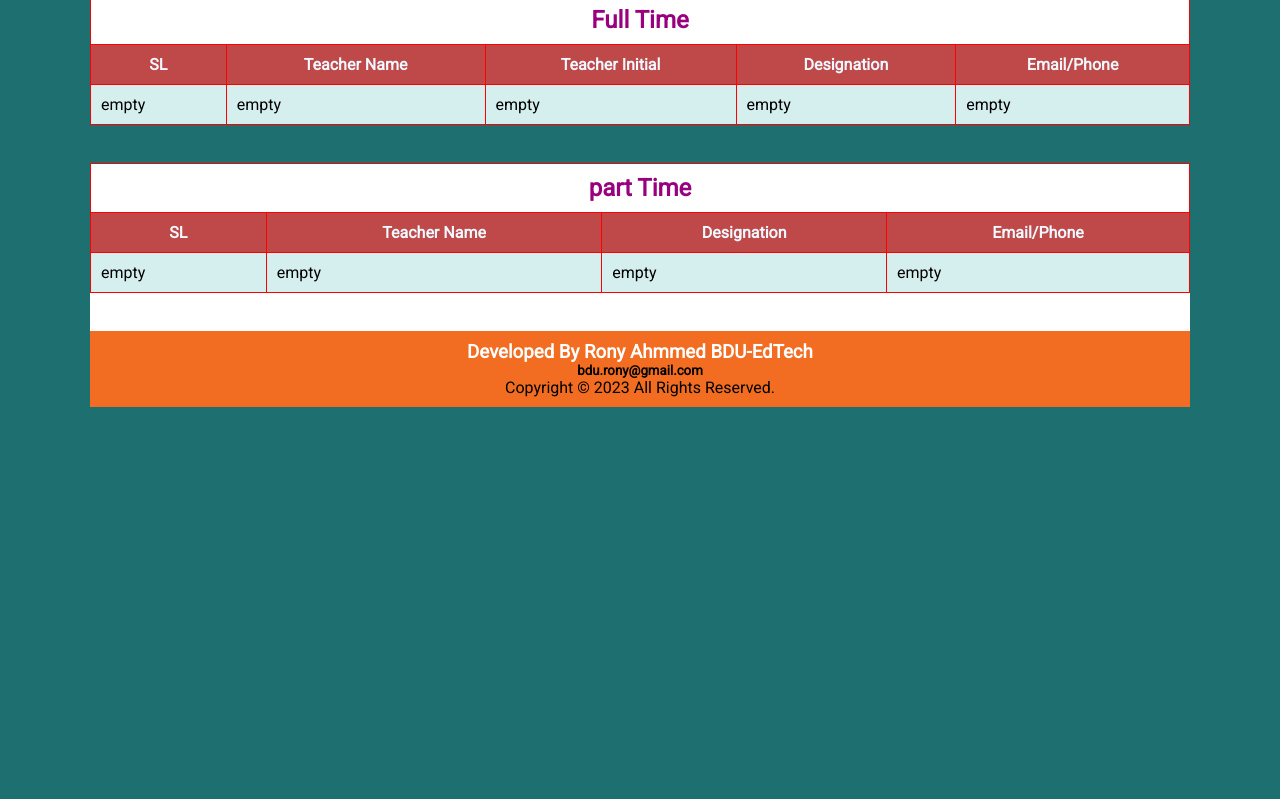
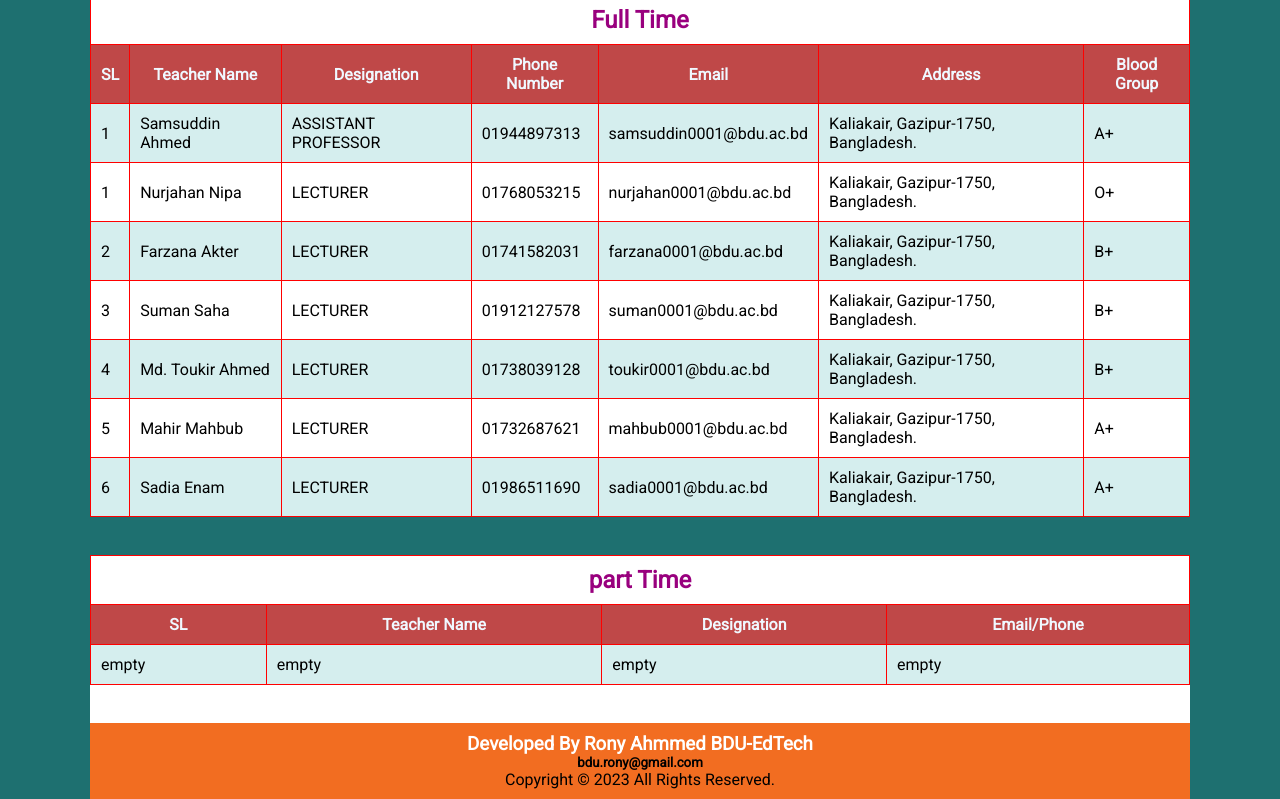
Before and after one commit to Rony7s/EmptyRoom, a plain HTML site: page teacherIRE.html in a window 1280 px wide. Shown: the part 140-939 px from the top of the page. Before the commit the page ends 800 px from the top, so only its background shows below. Drawn offline with nearby package versions, Linux system fonts and the light colour scheme.

Commit message:
teacher info add

```diff
--- a/teacherIRE.html
+++ b/teacherIRE.html
@@ -43,7 +43,7 @@ table, th, td {
 
 
     <header class="container Faculty">
-        <h1>Department of IRE</h1>
+        <h1>Department of Internet of Things and Robotics Engineering<a href="https://ire.bdu.ac.bd/ire/teachers/active">(IRE)</a></h1>
         <h2>Faculty List</h2>
     </header>
 
@@ -51,23 +51,81 @@ table, th, td {
     <section class="full-time container">
         <table class="t_table">
             <tr>
-                <td colspan="5">
+                <td colspan="7">
                   <h1>Full Time</h1>
                 </td>
             </tr>
             <tr>
                 <th>SL</th>
                 <th>Teacher Name</th>
-                <th>Teacher Initial</th>
                 <th>Designation</th>
-                <th>Email/Phone</th>
+                <th>Phone Number</th>
+                <th>Email</th>
+                <th>Address</th>
+                <th>Blood Group</th>
             </tr>
             <tr>
-                <td>empty</td>
-                <td>empty</td>
-                <td>empty</td>
-                <td>empty</td>
-                <td>empty</td>
+                <td>1</td>
+                <td>Samsuddin Ahmed</td>
+                <td>ASSISTANT PROFESSOR</td>
+                <td>01944897313</td>
+                <td>samsuddin0001@bdu.ac.bd</td>
+                <td>Kaliakair, Gazipur-1750, Bangladesh.</td>
+                <td>A+</td>
+            </tr>
+            <tr>
+                <td>1</td>
+                <td>Nurjahan Nipa</td>
+                <td>LECTURER</td>
+                <td>01768053215</td>
+                <td>nurjahan0001@bdu.ac.bd</td>
+                <td>Kaliakair, Gazipur-1750, Bangladesh.</td>
+                <td>O+</td>
+            </tr>
+            <tr>
+                <td>2</td>
+                <td>Farzana Akter</td>
+                <td>LECTURER</td>
+                <td>01741582031</td>
+                <td>farzana0001@bdu.ac.bd</td>
+                <td>Kaliakair, Gazipur-1750, Bangladesh.</td>
+                <td>B+</td>
+            </tr>
+            <tr>
+                <td>3</td>
+                <td>Suman Saha</td>
+                <td>LECTURER</td>
+                <td>01912127578</td>
+                <td>suman0001@bdu.ac.bd</td>
+                <td>Kaliakair, Gazipur-1750, Bangladesh.</td>
+                <td>B+</td>
+            </tr>
+            <tr>
+                <td>4</td>
+                <td>Md. Toukir Ahmed</td>
+                <td>LECTURER</td>
+                <td>01738039128</td>
+                <td>toukir0001@bdu.ac.bd</td>
+                <td>Kaliakair, Gazipur-1750, Bangladesh.</td>
+                <td>B+</td>
+            </tr>
+            <tr>
+                <td>5</td>
+                <td>Mahir Mahbub</td>
+                <td>LECTURER</td>
+                <td>01732687621</td>
+                <td>mahbub0001@bdu.ac.bd</td>
+                <td>Kaliakair, Gazipur-1750, Bangladesh.</td>
+                <td>A+</td>
+            </tr>
+            <tr>
+                <td>6</td>
+                <td>Sadia Enam</td>
+                <td>LECTURER</td>
+                <td>01986511690</td>
+                <td>sadia0001@bdu.ac.bd</td>
+                <td>Kaliakair, Gazipur-1750, Bangladesh.</td>
+                <td>A+</td>
             </tr>
 
         </table>
```
Also changed, not shown: teacherEdTech.html (+29 -24 lines).
